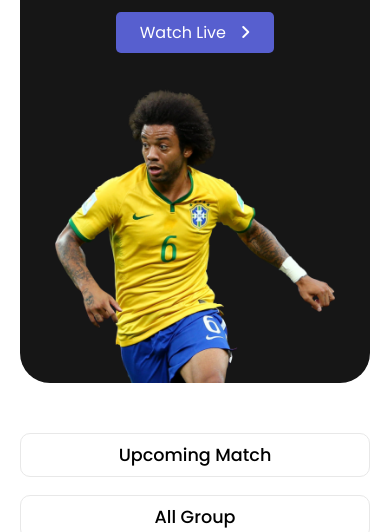
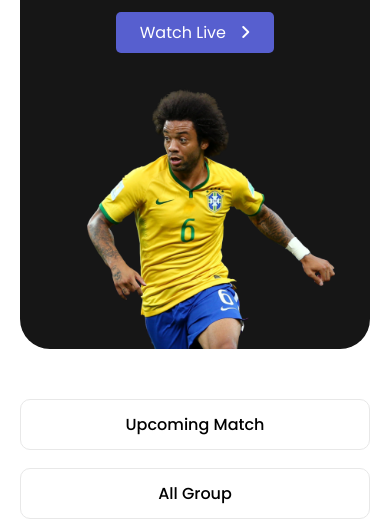
Before and after one commit to mickeymaruf/world-cup, a plain HTML site: page index.html in a window 390 px wide. Shown: the part 301-833 px from the top of the page. Drawn offline with Linux system fonts and the light colour scheme.

```diff
--- a/styles/style.css
+++ b/styles/style.css
@@ -70,6 +70,7 @@
 
 .banner-image {
     padding: 35px 0 0;
+    align-self: flex-end;
     display: flex;
 }
 
@@ -123,7 +124,7 @@
     transition: background-color 0.1s;
 }
 
-.sidebar-btn:hover{
+.sidebar-btn:hover {
     color: #fff;
     background-color: #575fcf;
 }
@@ -250,6 +251,7 @@
     .container {
         margin: 50px;
     }
+
     .footer-container {
         margin-bottom: 0;
     }
@@ -332,6 +334,12 @@
     .button {
         padding: 8px 24px;
     }
+
+    .sidebar-btn {
+        font-size: 1em;
+        font-weight: 500;
+        padding: 12px 0;
+    }
 }
 
 /* mobile */
@@ -341,7 +349,7 @@
         margin: 20px;
     }
 
-    .footer-container{
+    .footer-container {
         margin-bottom: 0;
     }
 
@@ -357,6 +365,11 @@
 
     .banner-image {
         padding: 0;
+        align-self: center;
+    }
+
+    .banner-image img{
+        padding-left: 2em;
     }
 
     .banner-text {
```
